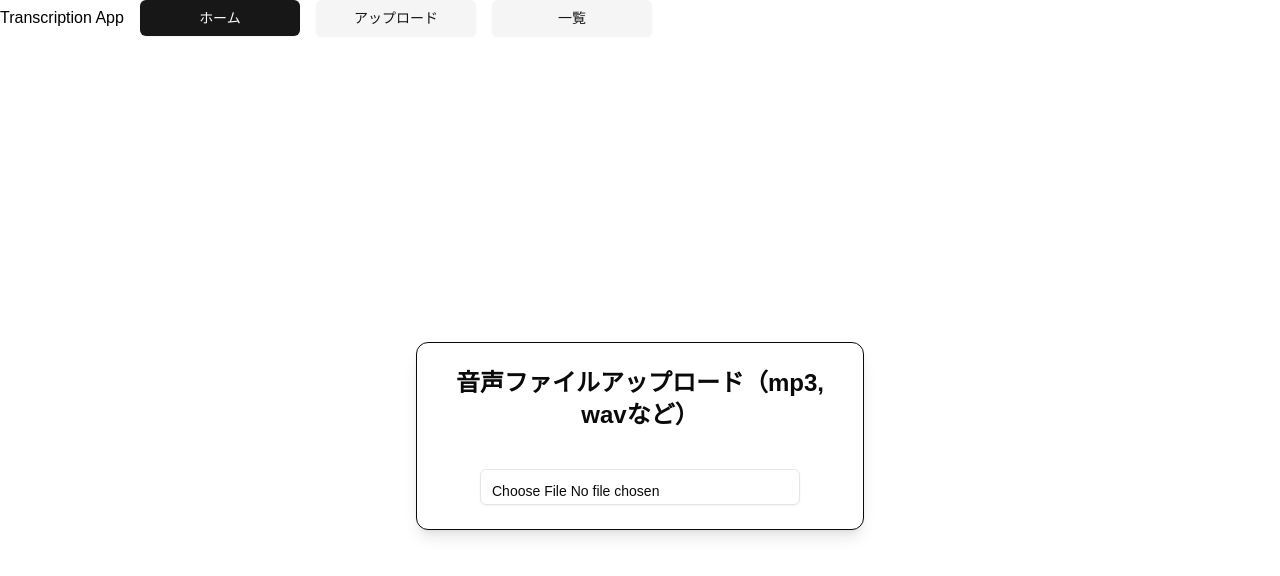
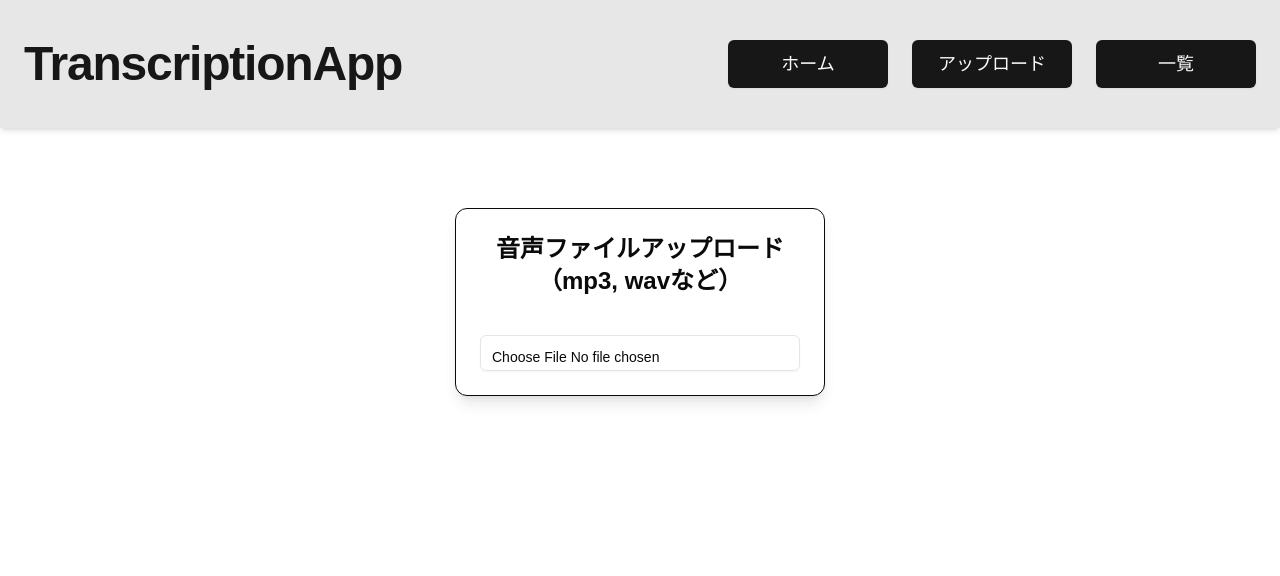
Before and after one commit to andmohiko/violet, a Next.js app in the folder apps/web/: page /upload in a window 1280 px wide. Shown: the top 576 px of the page. Built offline with nearby package versions, Linux system fonts and the light colour scheme; no server answers.

Commit message:
refactor: uplaodPageのデザイン変更

```diff
--- a/apps/web/src/app/layout.tsx
+++ b/apps/web/src/app/layout.tsx
@@ -16,10 +16,12 @@
     <html lang="ja" suppressHydrationWarning>
       <head />
       <body id="root">
-        <Providers>
-          <Header />
-          {children}
-        </Providers>
+        <Header />
+        <div className="flex justify-center items-center w-full">
+          <Providers>
+            <div className="flex flex-col items-center">{children}</div>
+          </Providers>
+        </div>
       </body>
     </html>
   );
--- a/apps/web/src/app/page.tsx
+++ b/apps/web/src/app/page.tsx
@@ -4,7 +4,7 @@
 
 const IndexPage: NextPage = () => {
   return (
-    <div className="bg-background text-foreground min-h-screen">
+    <div className="bg-background text-foreground">
       <h1>テンプレート</h1>
       <p>だんらく</p>
       <span>すぱん</span>
--- a/apps/web/src/app/upload/page.tsx
+++ b/apps/web/src/app/upload/page.tsx
@@ -35,8 +35,8 @@
   };
 
   return (
-    <div className="min-h-screen bg-background text-foreground flex flex-col items-center justify-center p-4">
-      <Card className="w-full max-w-md shadow-lg">
+    <div className="flex flex-col items-center justify-center p-4">
+      <Card className=" shadow-lg">
         <CardHeader className="text-center">
           <CardTitle className="text-2xl font-bold mb-2">
             音声ファイルアップロード（mp3, wavなど）
--- a/apps/web/src/components/Header.tsx
+++ b/apps/web/src/components/Header.tsx
@@ -1,37 +1,43 @@
 'use client';
 import { Button } from '~/components/ui/button';
 import { useRouter } from 'next/navigation';
-import { ModeToggle } from './modeToggle';
 
 export const Header = () => {
   const router = useRouter();
 
   return (
-    <div>
-      <div className="flex items-center gap-4">
-        <div>Transcription App</div>
+    <div className="w-full py-10 bg-primary/10 shadow-md mb-16">
+      <div className="flex items-center justify-between maw-full px-6">
+        <div className="text-5xl font-black tracking-tight flex items-center gap-2">
+          <span className="text-primary">TranscriptionApp</span>
+        </div>
+        <div className="flex items-center gap-6">
           <Button
             variant="default"
-          className="w-40"
+            size="lg"
+            className="w-40 h-12 text-lg"
             onClick={() => router.push('/')}
           >
             ホーム
           </Button>
           <Button
-          variant="secondary"
-          className="w-40"
+            variant="default"
+            size="lg"
+            className="w-40 h-12 text-lg"
             onClick={() => router.push('/upload')}
           >
             アップロード
           </Button>
           <Button
-          variant="secondary"
-          className="w-40"
+            variant="default"
+            size="lg"
+            className="w-40 h-12 text-lg"
             onClick={() => router.push('/list')}
           >
             一覧
           </Button>
         </div>
       </div>
+    </div>
   );
 };
--- a/apps/web/src/components/ui/button.tsx
+++ b/apps/web/src/components/ui/button.tsx
@@ -5,7 +5,7 @@
 import { cn } from '~/lib/utils';
 
 const buttonVariants = cva(
-  "inline-flex items-center justify-center gap-2 whitespace-nowrap rounded-md text-sm font-medium transition-all disabled:pointer-events-none disabled:opacity-50 [&_svg]:pointer-events-none [&_svg:not([class*='size-'])]:size-4 shrink-0 [&_svg]:shrink-0 outline-none focus-visible:border-ring focus-visible:ring-ring/50 focus-visible:ring-[3px] aria-invalid:ring-destructive/20 dark:aria-invalid:ring-destructive/40 aria-invalid:border-destructive",
+  "inline-flex items-center justify-center gap-2 whitespace-nowrap rounded-md text-sm font-medium transition-all cursor-pointer disabled:pointer-events-none disabled:opacity-50 [&_svg]:pointer-events-none [&_svg:not([class*='size-'])]:size-4 shrink-0 [&_svg]:shrink-0 outline-none focus-visible:border-ring focus-visible:ring-ring/50 focus-visible:ring-[3px] aria-invalid:ring-destructive/20 dark:aria-invalid:ring-destructive/40 aria-invalid:border-destructive",
   {
     variants: {
       variant: {
```
Lines whose indentation alone changed are shown as unchanged.
